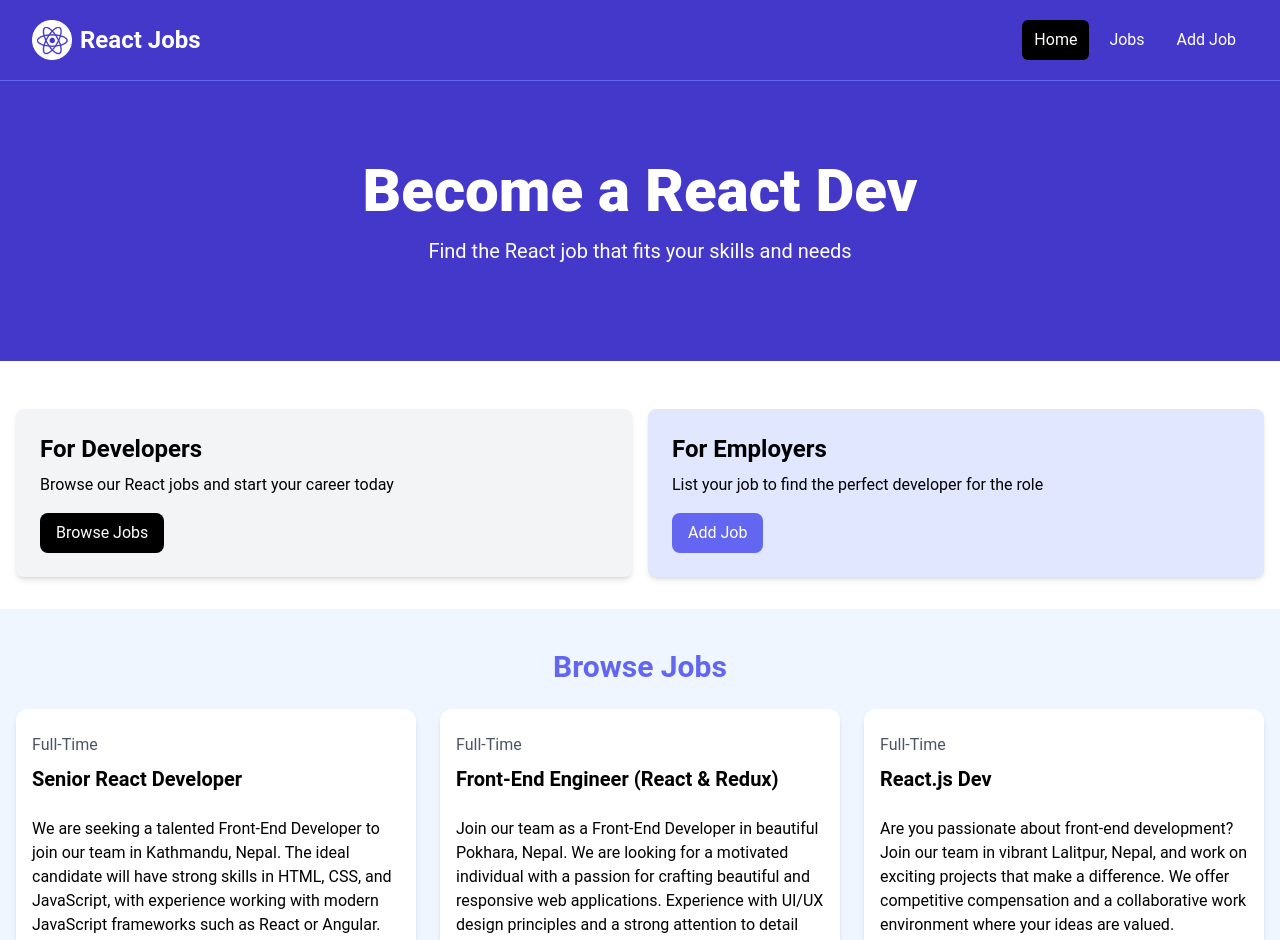
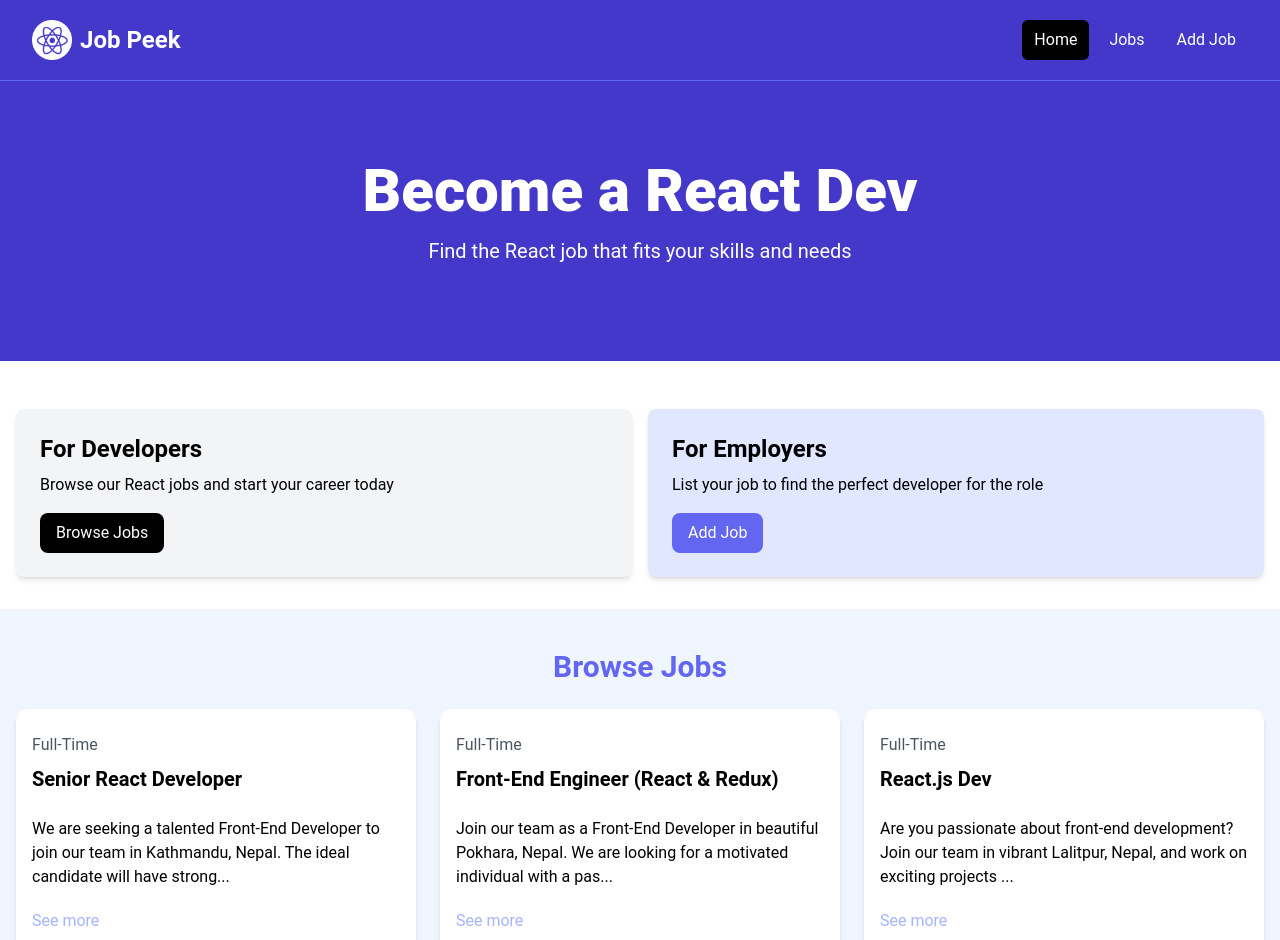
Before and after one commit to salindhakal/Job-Peek, a React (Vite) app: page / in a window 1280 px wide. Shown: the top 940 px of the page. Built offline with nearby package versions, Linux system fonts and the light colour scheme.

Commit message:
component state

```diff
--- a/src/Components/JobListing.jsx
+++ b/src/Components/JobListing.jsx
@@ -1,4 +1,14 @@
+import { useState } from "react";
+
 const JobListing = ({ job }) => {
+  const [showFullDetails, setShowFullDetails] = useState(false);
+
+  let description = job.description;
+
+  if (!showFullDetails) {
+    description = description.substring(0, 120) + "...";
+  }
+
   return (
     <div className="bg-white rounded-xl shadow-md relative">
       <div className="p-4">
@@ -7,7 +17,13 @@ const JobListing = ({ job }) => {
           <h3 className="text-xl font-bold">{job.title}</h3>
         </div>
 
-        <div className="mb-5">{job.description}</div>
+        <div className="mb-5">{description}</div>
+        <button
+          onClick={() => setShowFullDetails((prevState) => !prevState)}
+          className="text-indigo-300 mb-5 hover:text-indigo-600"
+        >
+          {showFullDetails ? "See Less" : "See more"}
+        </button>
 
         <h3 className="text-indigo-500 mb-2">{job.salary}/ Year</h3>
 
--- a/src/Components/Navbar.jsx
+++ b/src/Components/Navbar.jsx
@@ -13,7 +13,7 @@ const Navbar = () => {
             >
               <img className="h-10 w-auto" src={logo} alt="React Jobs" />
               <span className="hidden md:block text-white text-2xl font-bold ml-2">
-                React Jobs
+                Job Peek
               </span>
             </a>
             <div className="md:ml-auto">
```
